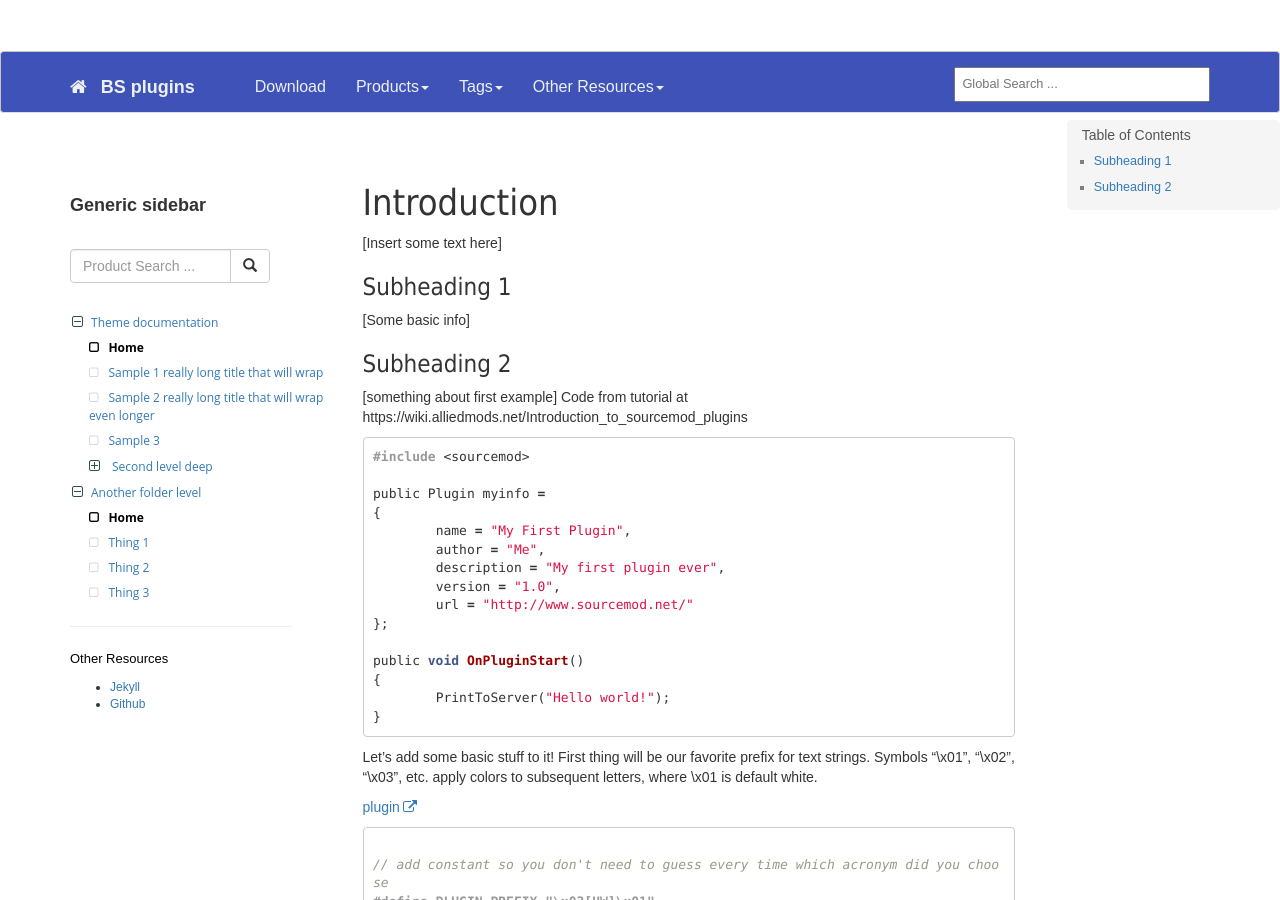
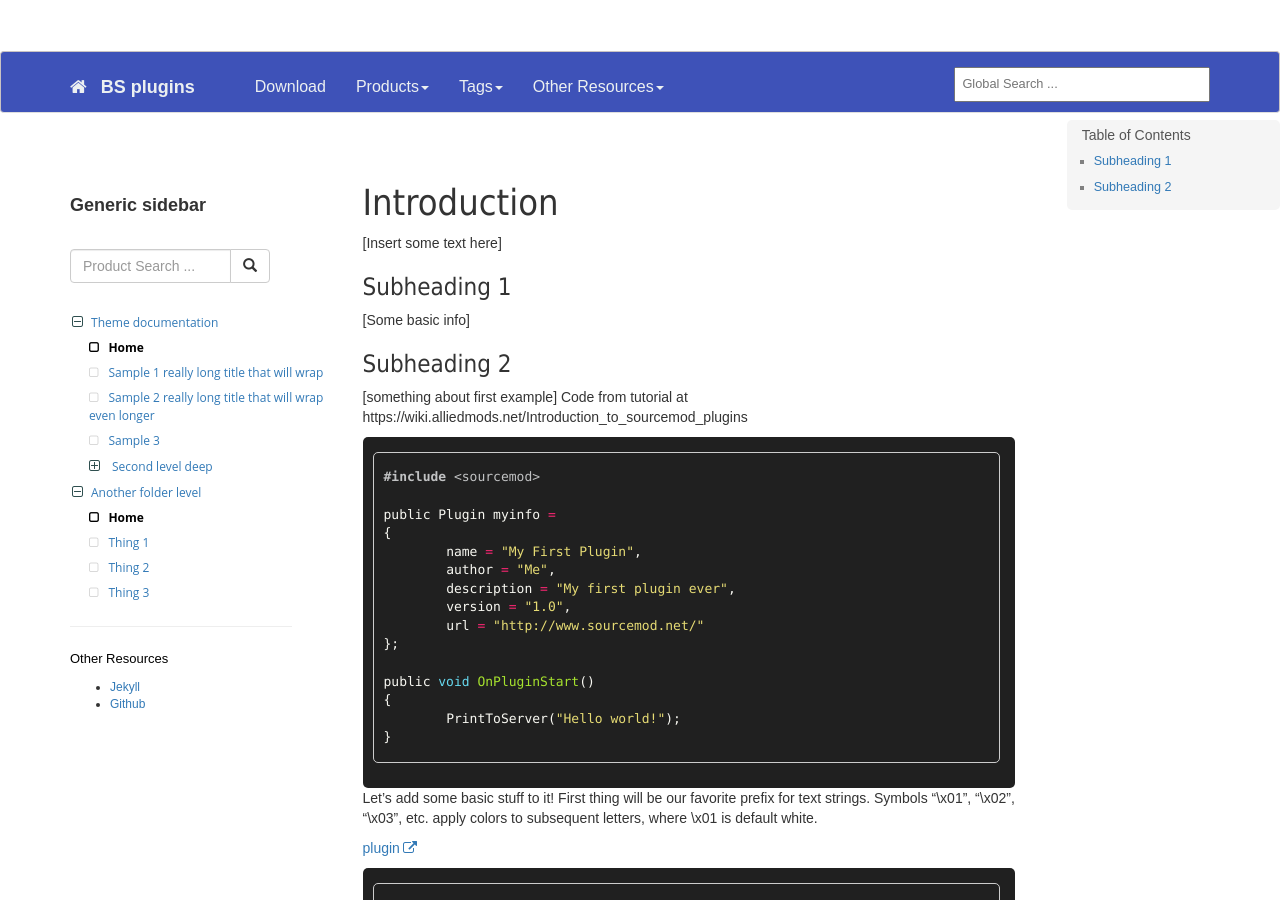
Before and after one commit to DiretideCandy/Blade-Symphony-Plugin-Examples, a Jekyll site: the page built from docs/_docs/index.md, in a window 1280 px wide and 900 px high. Built offline with Jekyll 4.4.1, drawn with Linux system fonts in a browser that asks for light colours.

Commit message:
Update _config.yml

```diff
--- a/docs/_config.yml
+++ b/docs/_config.yml
@@ -10,7 +10,7 @@ image_path: docs/images/
 port: 4000
 highlighter: rouge
 
-highlighting_css: syntax
+highlighting_css: monokai
 # options: "monokai" (black), "syntax" (white)
 navbar_style: lighttheme-bluegray
 # navbar_logo: docs/images/samplelogo.png
```
